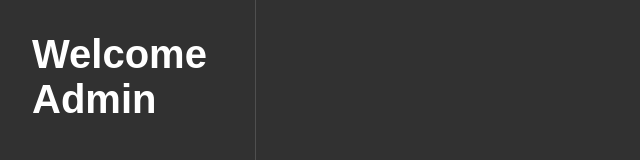
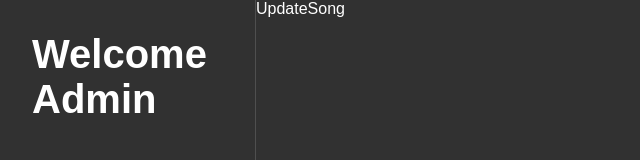
Before and after one commit to myselfpoulomi/music-app, a React (Vite) app in the folder client/: page /admin/update-song in a window 1280 px wide. Shown: the top 160 px of the page, without its empty margins (0-640 px from the left). Built offline with nearby package versions, Linux system fonts and the light colour scheme.

Commit message:
admin route

```diff
--- /dev/null
+++ b/client/src/components/admin/AddAlbum.jsx
@@ -0,0 +1,9 @@
+import React from 'react'
+
+function AddAlbum() {
+  return (
+    <div>AddAlbum</div>
+  )
+}
+
+export default AddAlbum
--- /dev/null
+++ b/client/src/components/admin/AddSong.jsx
@@ -0,0 +1,9 @@
+import React from 'react'
+
+function AddSong() {
+  return (
+    <div>AddSong</div>
+  )
+}
+
+export default AddSong
--- /dev/null
+++ b/client/src/components/admin/UpdateAlbum.jsx
@@ -0,0 +1,9 @@
+import React from 'react'
+
+function UpdateAlbum() {
+  return (
+    <div>UpdateAlbum</div>
+  )
+}
+
+export default UpdateAlbum
--- /dev/null
+++ b/client/src/components/admin/UpdateArtist.jsx
@@ -0,0 +1,9 @@
+import React from 'react'
+
+function UpdateArtist() {
+  return (
+    <div>UpdateArtist</div>
+  )
+}
+
+export default UpdateArtist
--- /dev/null
+++ b/client/src/components/admin/UpdateSong.jsx
@@ -0,0 +1,9 @@
+import React from 'react'
+
+function UpdateSong() {
+  return (
+    <div>UpdateSong</div>
+  )
+}
+
+export default UpdateSong
--- a/client/src/pages/Admin.jsx
+++ b/client/src/pages/Admin.jsx
@@ -2,6 +2,11 @@ import React, { useState } from "react";
 import "../components/admin/Admin.css";
 import { useNavigate , Routes , Route } from "react-router-dom";
 import AddArtist from "../components/admin/AddArtist";
+import UpdateArtist from "../components/admin/UpdateArtist";
+import AddAlbum from "../components/admin/AddAlbum";
+import UpdateAlbum from "../components/admin/UpdateAlbum";
+import AddSong from "../components/admin/AddSong";
+import UpdateSong from "../components/admin/UpdateSong";
 
 function Admin() {
   const navigate = useNavigate();
@@ -35,11 +40,17 @@ function Admin() {
         </div>
         <button className="logoutbtn">Logout</button>
       </div>
-      <div className="rightContainer"></div>
+      <div className="rightContainer">
       <Routes>
         <Route path="/add-artist" element={<AddArtist />} />
+        <Route path="/update-artist" element={<UpdateArtist />} />
+        <Route path="/add-album" element={<AddAlbum />} />
+        <Route path="/update-album" element={<UpdateAlbum />} />
+        <Route path="/add-song" element={<AddSong />} />
+        <Route path="/update-song" element={<UpdateSong />} />
 
       </Routes>
+      </div>
     </div>
   );
 }
```
